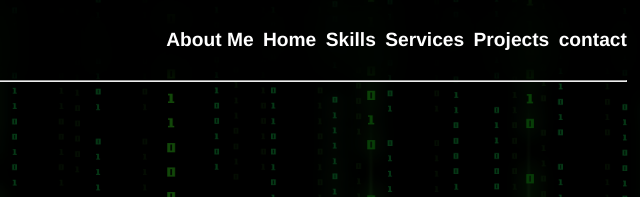
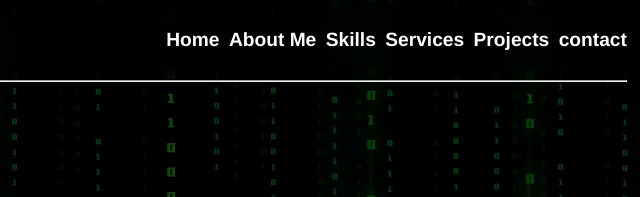
Before and after one commit to Aayush654/AayushKumar, a plain HTML site: page index.html in a window 1280 px wide. Shown: the top 197 px of the page, 589-1229 px from the left. Drawn offline with Linux system fonts and the light colour scheme.

Commit message:
updating Home

```diff
--- a/index.html
+++ b/index.html
@@ -15,10 +15,8 @@
     <div class="Navbar">
         <div class="logo">Aayush</div>
         <div class="more">
-            <div class="elements">
-                <a href="#page2">About Me</a>
-            </div>
             <div class="elements"><a href="/">Home</a></div>
+            <div class="elements"><a href="#page2">About Me</a></div>
             <div class="elements"><a href="#page3">Skills</a></div>
             <div class="elements"><a href="#page4">Services</a></div>
             <div class="elements"><a href="#">Projects</a></div>
```
